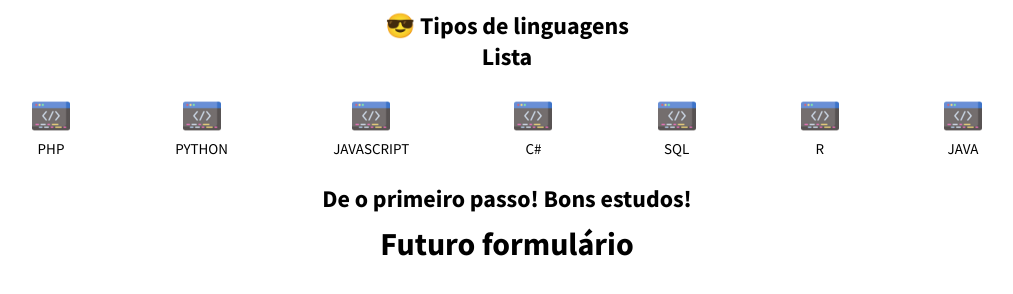
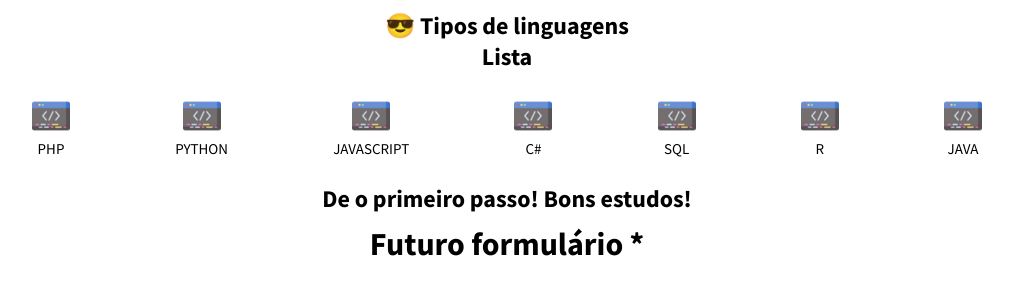
Before and after one commit to Renato007/Treinamento-StartSe, a plain HTML site: page codigos/aula-git/index.html in a window 1280 px wide. Shown: the whole page, without its empty margins (133-1146 px from the left). Drawn offline with Linux system fonts and the light colour scheme.

Commit message:
simulação de conflito dado inserido pela main

```diff
--- a/codigos/aula-git/index.html
+++ b/codigos/aula-git/index.html
@@ -47,7 +47,7 @@
     </header>
     <main class="conteiner-principal">
       <form action="" >
-      <h1>Futuro formulário</h1>
+      <h1>Futuro formulário *</h1>
     </form>
     </main>
   </body>
```
